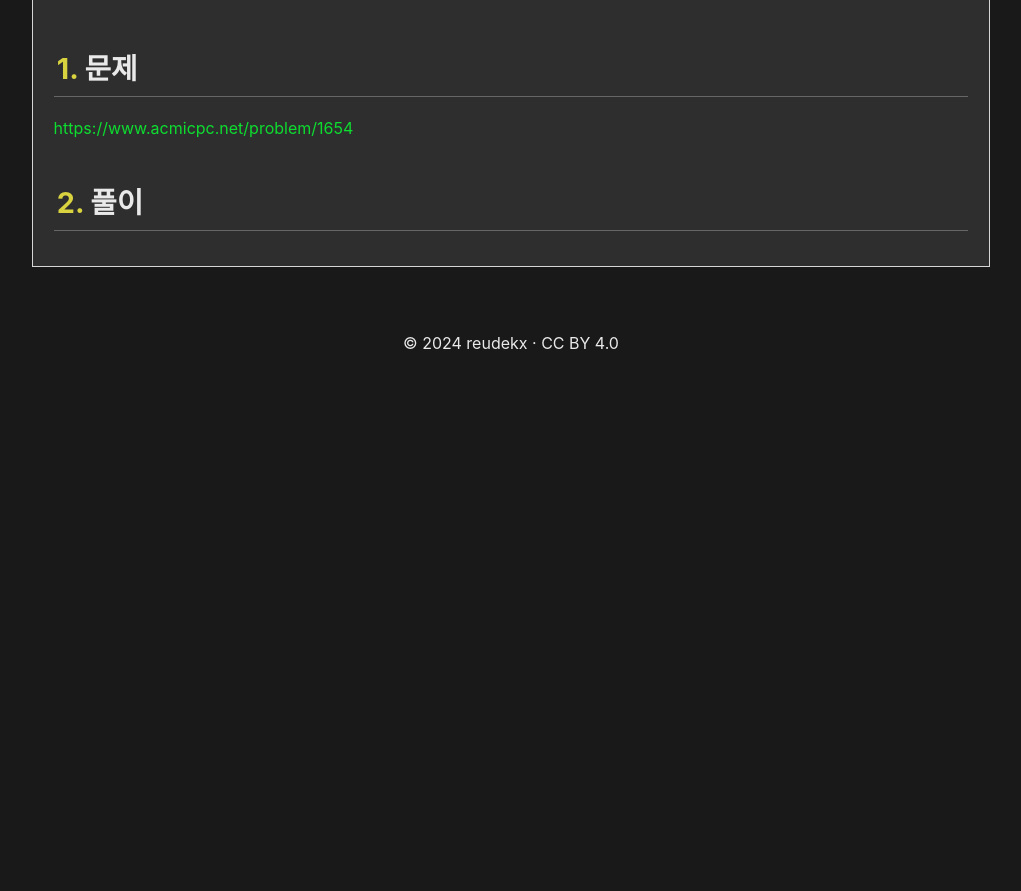
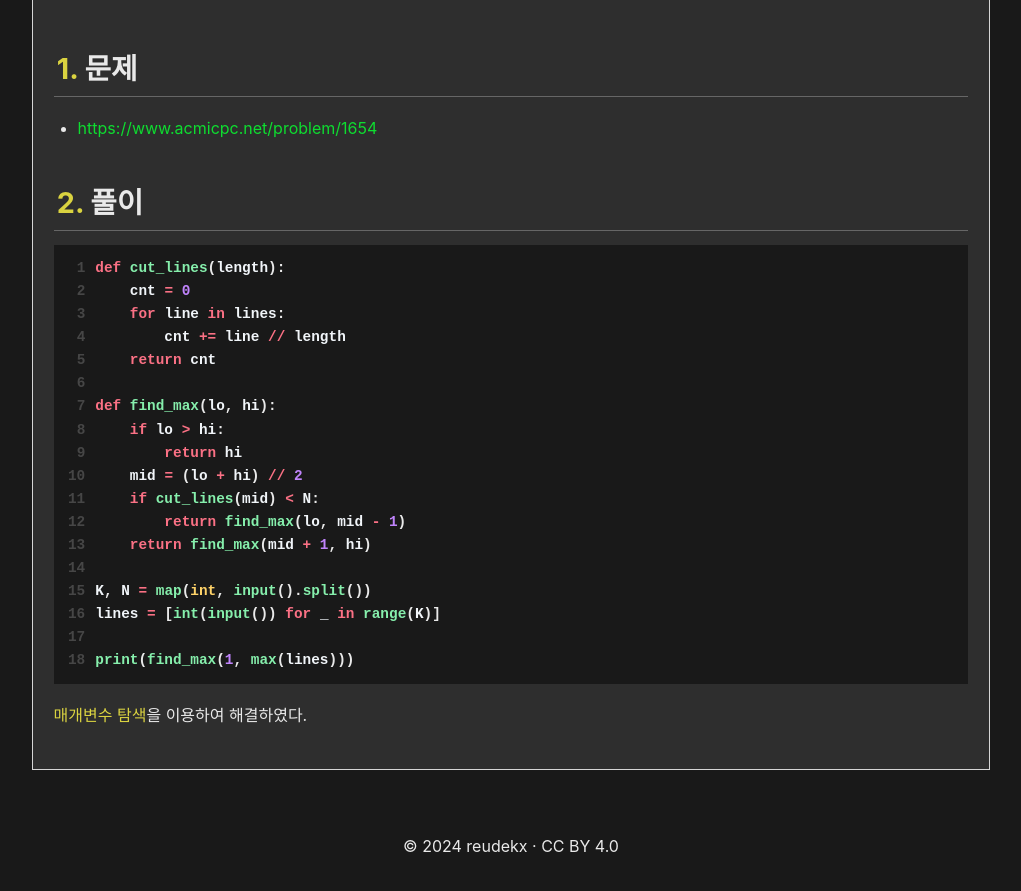
Before and after one commit to reudekx/reudekx.github.io, a Jekyll site: the page built from _docs/docs/CS/알고리즘/문제/백준/1654 랜선 자르기.md, in a window 1280 px wide and 900 px high, scrolled down 920 px. Shown: the top 891 px of the window, without its empty margins (129-1150 px from the left). Built offline with Jekyll 4.4.1, drawn with Linux system fonts in a browser that asks for light colours; before the commit the page ends 1340 px from its top, so only the background shows below that.

Commit message:
docs: 내용 업데이트

````diff
--- a/_docs/docs/CS/알고리즘/문제/백준/1654 랜선 자르기.md
+++ b/_docs/docs/CS/알고리즘/문제/백준/1654 랜선 자르기.md
@@ -8,6 +8,29 @@ copyright: © 2024 reudekx · CC BY 4.0
 
 ## 문제
 
-[https://www.acmicpc.net/problem/1654](https://www.acmicpc.net/problem/1654)
+* [https://www.acmicpc.net/problem/1654](https://www.acmicpc.net/problem/1654)
 
 ## 풀이
+
+```python
+def cut_lines(length):
+    cnt = 0
+    for line in lines:
+        cnt += line // length
+    return cnt
+
+def find_max(lo, hi):
+    if lo > hi:
+        return hi
+    mid = (lo + hi) // 2
+    if cut_lines(mid) < N:
+        return find_max(lo, mid - 1)
+    return find_max(mid + 1, hi)
+
+K, N = map(int, input().split())
+lines = [int(input()) for _ in range(K)]
+
+print(find_max(1, max(lines)))
+```
+
+[매개변수 탐색](/docs/CS/알고리즘/이분 탐색)을 이용하여 해결하였다.
````
Also changed, not shown: _docs/docs/CS/알고리즘/이분 탐색.md (+3 -2 lines).
